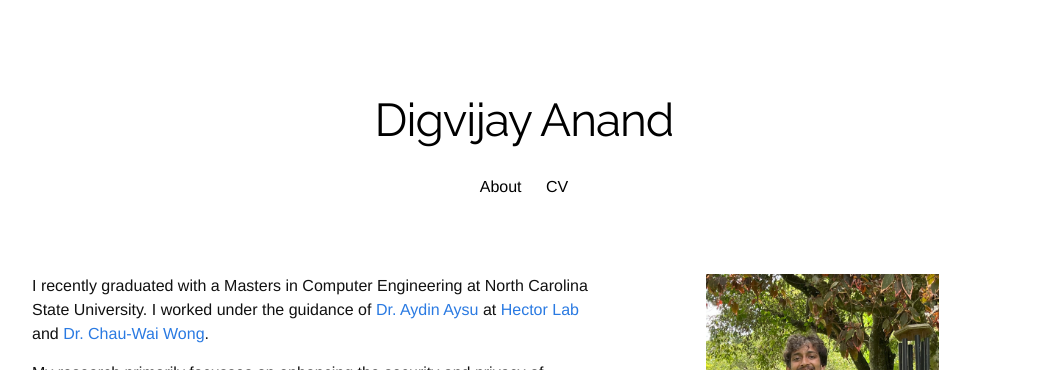
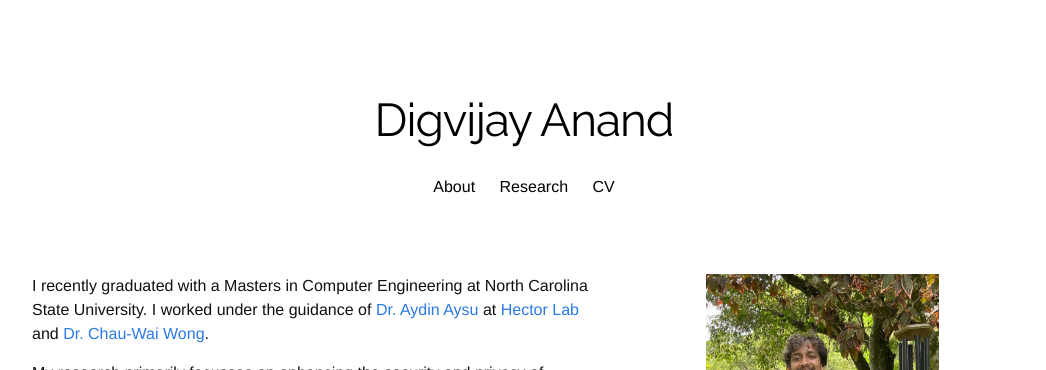
Before and after one commit to digvijayanand11/digvijayanand11.github.io, a Jekyll site: the page built from index.html, in a window 1280 px wide. Shown: the top 370 px of the page, without its empty margins (116-1162 px from the left). Built offline with Jekyll 4.4.1, drawn with Linux system fonts in a browser that asks for light colours; nearby versions of some CDN libraries; some web fonts are replaced; a style sheet for code colours, icons or effects is not loaded.

Commit message:
Update layout.html

```diff
--- a/_layouts/layout.html
+++ b/_layouts/layout.html
@@ -33,8 +33,8 @@
               <div class="desktop-menu">
                 <ul>
                     <li><a href="{{site.github.url}}/"> About </a></li>
-<!--                     <li><a href="{{site.github.url}}/research"> Research</a></li>
-                    <li><a href="{{site.github.url}}/talks"> Talks </a></li> -->
+                    <li><a href="{{site.github.url}}/research"> Research</a></li>
+<!--                     <li><a href="{{site.github.url}}/talks"> Talks </a></li> -->
                     <li><a href="https://drive.google.com/file/d/1r7HgWNx0e703CxQdXzI7UX2hnooOlxLs/view?usp=sharing"> CV </a></li>
                 </ul>
               </div>
```
